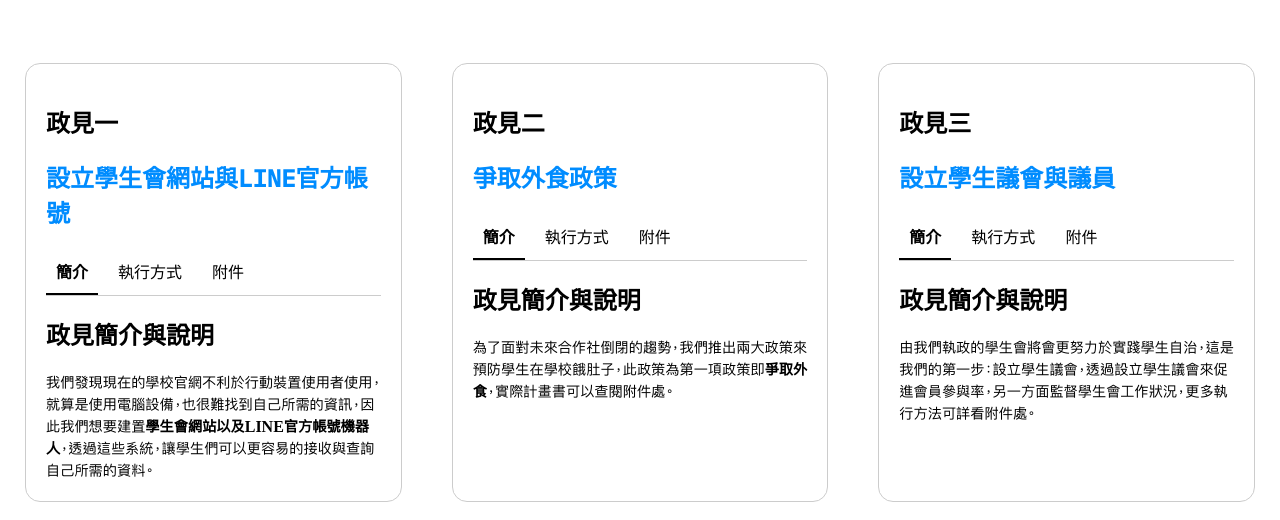
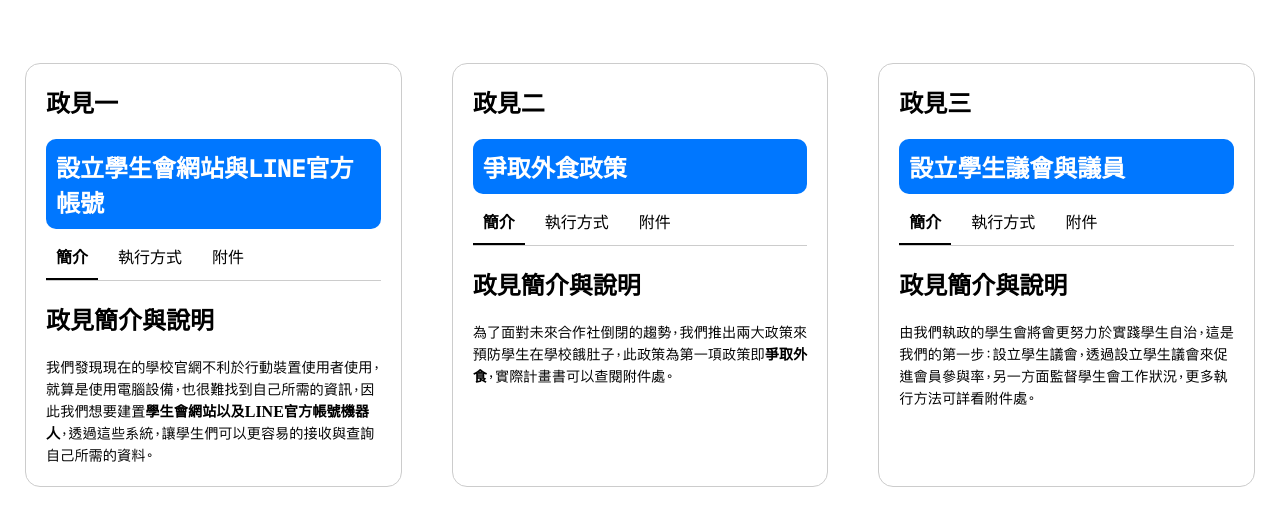
Before and after one commit to zc-0120/lycaew, a plain HTML site: page politics.html in a window 1280 px wide. Shown: the part 1379-1899 px from the top of the page. Drawn offline with Linux system fonts and the light colour scheme; a web font is replaced by a local one.

Commit message:
1.1.6(e)

```diff
--- a/p-script.js
+++ b/p-script.js
@@ -221,8 +221,8 @@ document.addEventListener('DOMContentLoaded', () => {
     // 內容對象
     const content = {
         ar21: '<h2>政見簡介與說明</h2><p>為了面對未來合作社倒閉的趨勢，我們推出兩大政策來預防學生在學校餓肚子，此政策為第一項政策即<b>爭取外食</b>，實際計畫書可以查閱附件處。</p>',
-        ar22: '<h2>標籤2內容</h2>',
-        ar23: '<h2>標籤3內容</h2>',
+        ar22: '<h2>政見執行方式</h2>',
+        ar23: '<h2>附件</h2><p>目前無任何附件</p>',
     };
 
     function activateButton(button) {
@@ -257,8 +257,8 @@ document.addEventListener('DOMContentLoaded', () => {
     // 內容對象
     const content = {
         ar31: '<h2>政見簡介與說明</h2><p>由我們執政的學生會將會更努力於實踐學生自治，這是我們的第一步：設立學生議會，透過設立學生議會來促進會員參與率，另一方面監督學生會工作狀況，更多執行方法可詳看附件處。</p>',
-        ar32: '<h2>標籤2內容</h2>',
-        ar33: '<h2>標籤3內容</h2>',
+        ar32: '<h2>政見執行方式</h2>',
+        ar33: '<h2>附件</h2><p>目前無任何附件</p>',
     };
 
     function activateButton(button) {
--- a/politics style.css
+++ b/politics style.css
@@ -302,3 +302,16 @@ html{
     border: 1px solid #ccc;
     padding: 20px;
 }
+.politicbox h1{
+    margin-top: 0px;
+}
+
+.p-h2{
+    display: block;
+    color: white;
+    background-color: #0077ff;
+    border-radius: 10px;
+    padding: 10px;
+    margin-top: 5px;
+    margin-bottom: 5px;
+}
--- a/politics.html
+++ b/politics.html
@@ -123,7 +123,7 @@
                 <div class="contentbox">
                     <div class="politicbox">
                         <h1>政見一</h1>
-                        <h2 style="color: rgb(0, 140, 255);">設立學生會網站與LINE官方帳號</h2>
+                        <h2 class="p-h2">設立學生會網站與LINE官方帳號</h2>
                         <nav>
                             <ul class="nav-ul">
                                 <li><button data-content="ar11" class="ar1-contentbtn">簡介</button></li>
@@ -137,7 +137,7 @@
                     </div>
                     <div class="politicbox">
                         <h1>政見二</h1>
-                        <h2 style="color: rgb(0, 140, 255);">爭取外食政策</h2>
+                        <h2 class="p-h2">爭取外食政策</h2>
                         <nav>
                             <ul class="nav-ul">
                                 <li><button data-content="ar21" class="ar2-contentbtn">簡介</button></li>
@@ -151,7 +151,7 @@
                     </div>
                     <div class="politicbox">
                         <h1>政見三</h1>
-                        <h2 style="color: rgb(0, 140, 255);">設立學生議會與議員</h2>
+                        <h2 class="p-h2">設立學生議會與議員</h2>
                         <nav>
                             <ul class="nav-ul">
                                 <li><button data-content="ar31" class="ar3-contentbtn">簡介</button></li>
```
